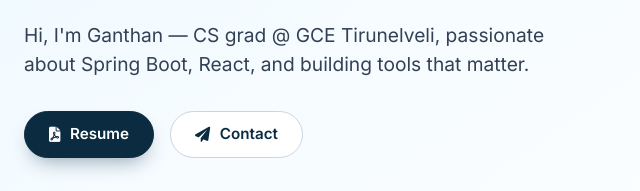
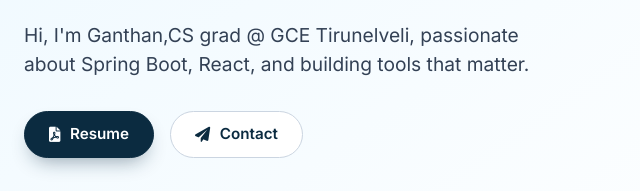
Before and after one commit to ganthantm65/portfolio-ai, a website: page index.html in a window 1280 px wide. Shown: the part 414-605 px from the top of the page, 0-640 px from the left. Drawn offline with Linux system fonts and the light colour scheme.

Commit message:
Fix typo in introduction paragraph

```diff
--- a/index.html
+++ b/index.html
@@ -752,7 +752,7 @@
             with depth
           </h1>
           <p class="hero-desc">
-            Hi, I'm Ganthan — CS grad @ GCE Tirunelveli, passionate about Spring
+            Hi, I'm Ganthan,CS grad @ GCE Tirunelveli, passionate about Spring
             Boot, React, and building tools that matter.
           </p>
           <div class="btn-group">
```
